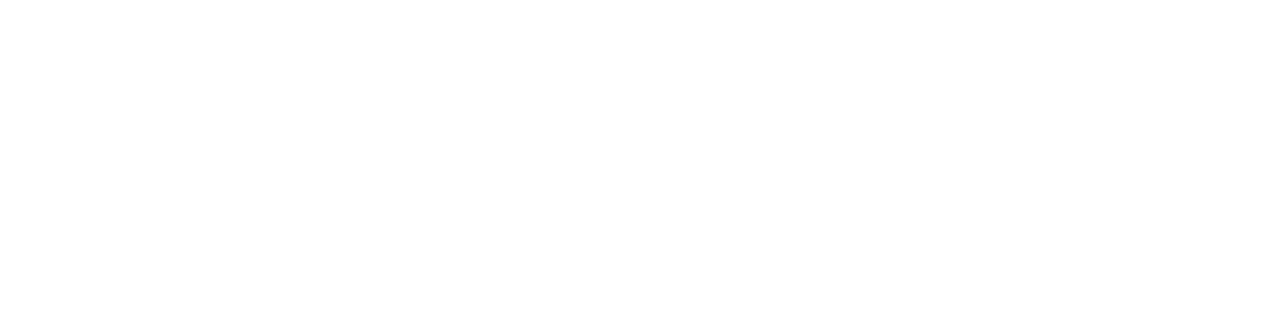
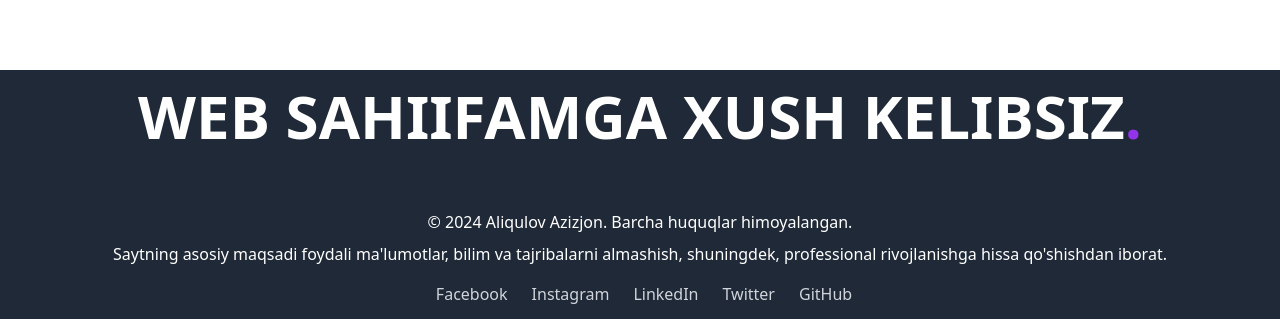
Before and after one commit to Alikuoff/New_portfolio, a React (Vite) app: page /projects in a window 1280 px wide. Shown: the part 770-1089 px from the top of the page. Before the commit the page ends 800 px from the top, so only its background shows below. Built offline with nearby package versions, Linux system fonts and the light colour scheme.

Commit message:
footer qo'shdim

```diff
--- a/src/App.tsx
+++ b/src/App.tsx
@@ -4,6 +4,7 @@ import Hero from './components/Hero';
 import About from './components/About';
 import Skills from './components/Skills';
 import Projects from './components/Projects';
+import Footer from './components/Footer';
 
 function App() {
   return (
@@ -16,6 +17,7 @@ function App() {
           <Route path="/skills" element={<Skills />} />
           <Route path="/projects" element={<Projects />} />
         </Routes>
+        <Footer />
       </div>
     </Router>
   );
--- a/src/components/About.tsx
+++ b/src/components/About.tsx
@@ -81,7 +81,9 @@ const About = () => {
 
       </div>
     </div>
+
   );
 };
 
+
 export default About;
--- /dev/null
+++ b/src/components/Footer.tsx
@@ -0,0 +1,32 @@
+const Footer = () => {
+  return (
+    <footer className="bg-gray-800 text-white py-4 mt-10">
+        <div className="max-w-7xl mx-auto text-center">
+            <h1 className="text-4xl md:text-5xl lg:text-6xl font-bold mb-16 text-center animate-fade-in">
+                WEB SAHIIFAMGA XUSH KELIBSIZ<span className="text-purple-600">.</span>
+                </h1>
+            <p>&copy; {new Date().getFullYear()} Aliqulov Azizjon. Barcha huquqlar himoyalangan.</p>
+            <p className="mt-2">Saytning asosiy maqsadi foydali ma'lumotlar, bilim va tajribalarni almashish, shuningdek, professional rivojlanishga hissa qo'shishdan iborat.</p>
+            <div className="mt-4 flex justify-center space-x-4">
+                <a href="https://www.facebook.com/alikulovazizjon" target="_blank" rel="noopener noreferrer" className="flex items-center text-gray-300 hover:text-gray-100">
+                    <i className="fab fa-facebook-square mr-2 text-blue-500" aria-hidden="true"></i> Facebook
+                </a>
+                <a href="https://www.instagram.com/alikulovazizjon" target="_blank" rel="noopener noreferrer" className="flex items-center text-gray-300 hover:text-gray-100">
+                    <i className="fab fa-instagram mr-2 text-pink-500" aria-hidden="true"></i> Instagram
+                </a>
+                <a href="https://www.linkedin.com/in/alikulovazizjon" target="_blank" rel="noopener noreferrer" className="flex items-center text-gray-300 hover:text-gray-100">
+                    <i className="fab fa-linkedin mr-2 text-blue-700" aria-hidden="true"></i> LinkedIn
+                </a>
+                <a href="https://www.twitter.com/alikulovazizjon" target="_blank" rel="noopener noreferrer" className="flex items-center text-gray-300 hover:text-gray-100">
+                    <i className="fab fa-twitter-square mr-2 text-blue-400" aria-hidden="true"></i> Twitter
+                </a>
+                <a href="https://www.github.com/alikulovazizjon" target="_blank" rel="noopener noreferrer" className="flex items-center text-gray-300 hover:text-gray-100">
+                    <i className="fab fa-github mr-2 text-gray-600" aria-hidden="true"></i> GitHub
+                </a>
+            </div>
+            </div>
+    </footer>
+  );
+};
+
+export default Footer;
```
